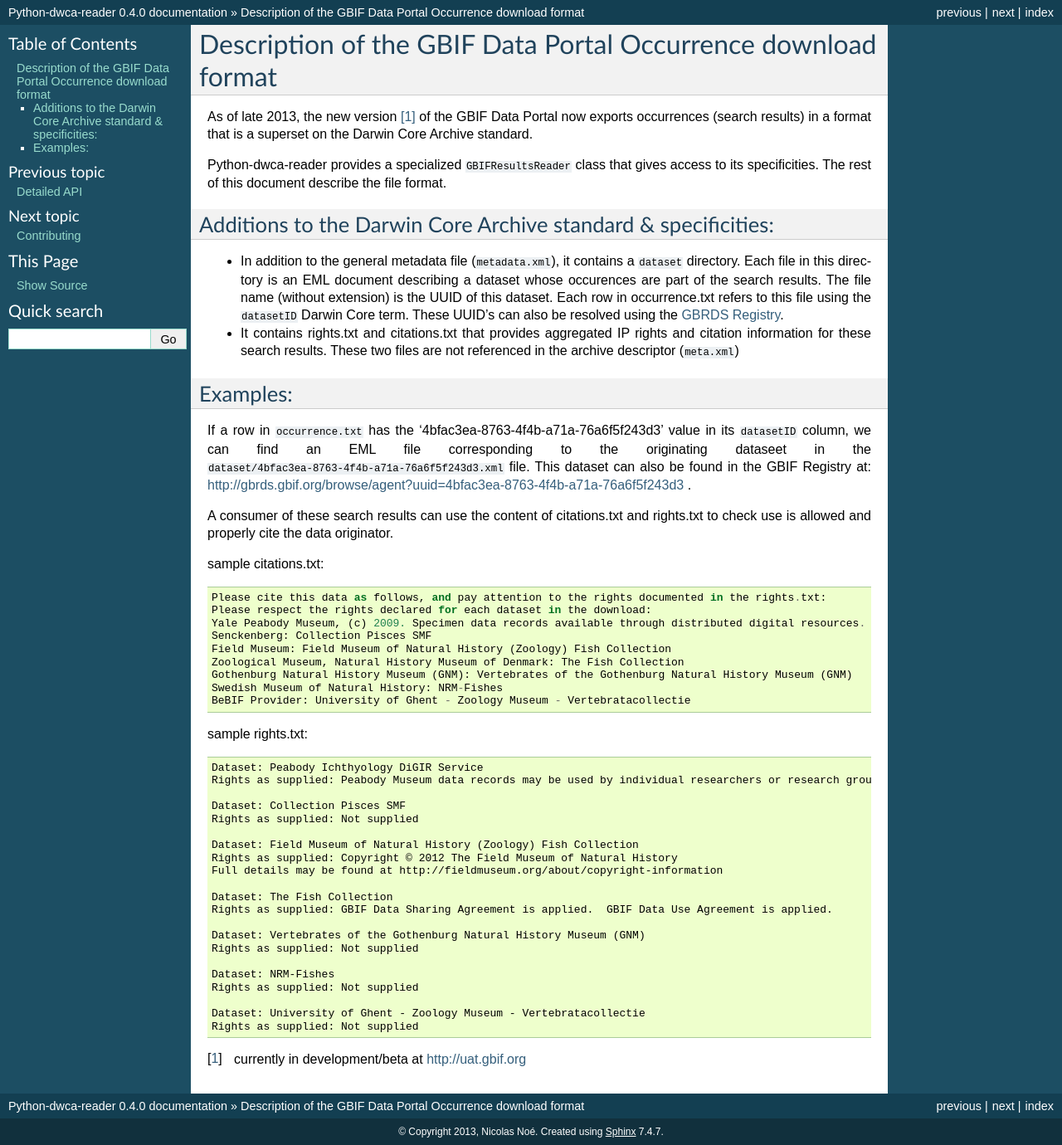
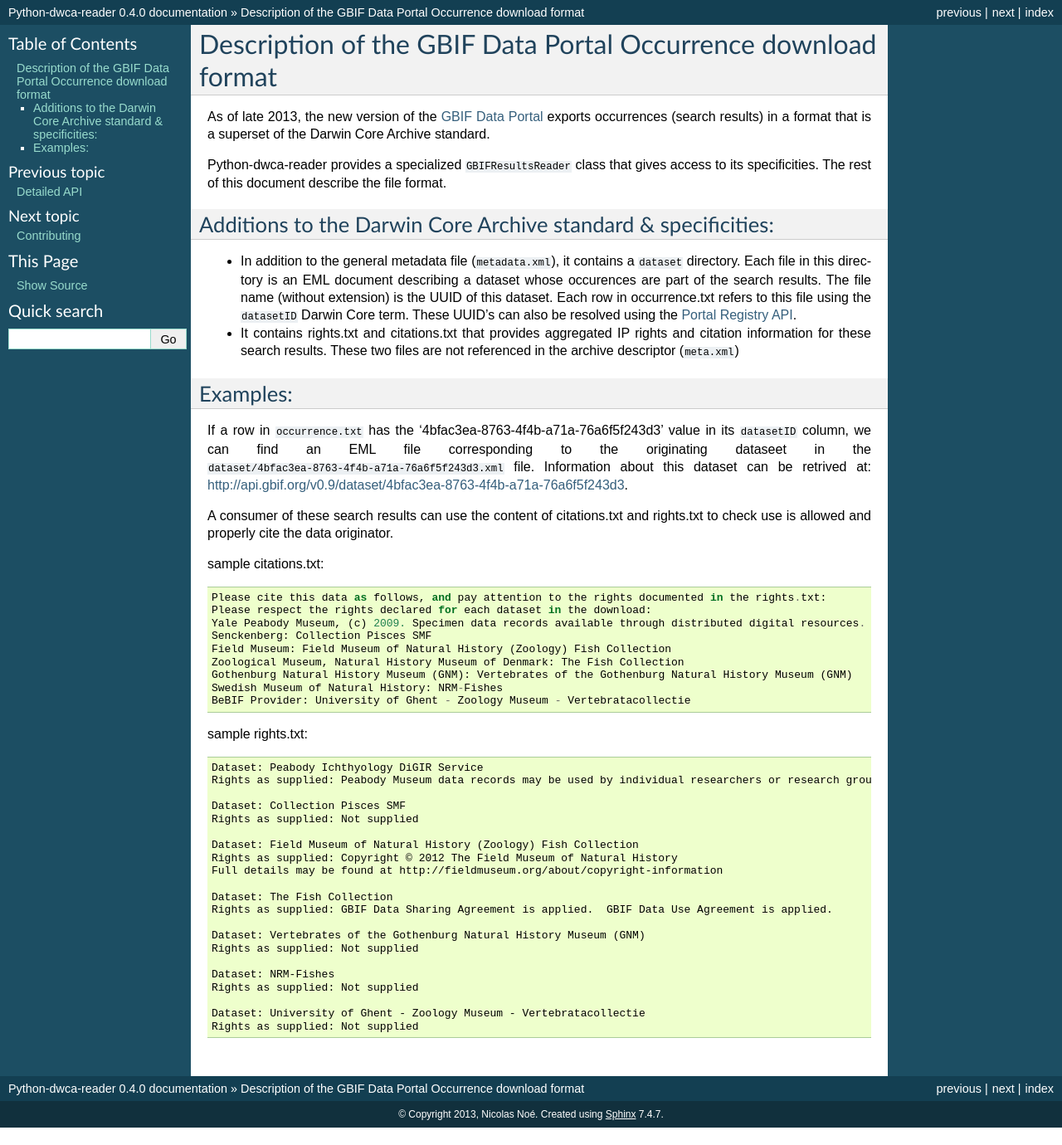
Before and after one commit to BelgianBiodiversityPlatform/python-dwca-reader, a Sphinx documentation site: the page built from doc/gbif_results.rst, in a window 1280 px wide. Shown: the whole page at 83% size. Built offline with Sphinx 7.4.7, drawn with Linux system fonts in a browser that asks for light colours; after the commit the page ends 1359 px from its top, so only the background shows below that.

Commit message:
Doc. update after the production status of the new GBIF Data Portal.

```diff
--- a/doc/gbif_results.rst
+++ b/doc/gbif_results.rst
@@ -1,20 +1,20 @@
 Description of the GBIF Data Portal Occurrence download format
 ==============================================================
 
-As of late 2013, the new version [1]_ of the GBIF Data Portal now exports occurrences (search results) in a format that is a superset on the Darwin Core Archive standard.
+As of late 2013, the new version of the `GBIF Data Portal`_ exports occurrences (search results) in a format that is a superset of the Darwin Core Archive standard.
 
 Python-dwca-reader provides a specialized ``GBIFResultsReader`` class that gives access to its specificities. The rest of this document describe the file format.
 
 Additions to the Darwin Core Archive standard & specificities:
 --------------------------------------------------------------
 
-* In addition to the general metadata file (``metadata.xml``), it contains a ``dataset`` directory. Each file in this directory is an EML document describing a dataset whose occurences are part of the search results. The file name (without extension) is the UUID of this dataset. Each row in occurrence.txt refers to this file using the ``datasetID`` Darwin Core term. These UUID's can also be resolved using the `GBRDS Registry`_.
+* In addition to the general metadata file (``metadata.xml``), it contains a ``dataset`` directory. Each file in this directory is an EML document describing a dataset whose occurences are part of the search results. The file name (without extension) is the UUID of this dataset. Each row in occurrence.txt refers to this file using the ``datasetID`` Darwin Core term. These UUID's can also be resolved using the `Portal Registry API`_.
 * It contains rights.txt and citations.txt that provides aggregated IP rights and citation information for these search results. These two files are not referenced in the archive descriptor (``meta.xml``)
 
 Examples:
 ---------
 
-If a row in ``occurrence.txt`` has the '4bfac3ea-8763-4f4b-a71a-76a6f5f243d3' value in its ``datasetID`` column, we can find an EML file corresponding to the originating dataseet in the ``dataset/4bfac3ea-8763-4f4b-a71a-76a6f5f243d3.xml`` file. This dataset can also be found in the GBIF Registry at: http://gbrds.gbif.org/browse/agent?uuid=4bfac3ea-8763-4f4b-a71a-76a6f5f243d3 .
+If a row in ``occurrence.txt`` has the '4bfac3ea-8763-4f4b-a71a-76a6f5f243d3' value in its ``datasetID`` column, we can find an EML file corresponding to the originating dataseet in the ``dataset/4bfac3ea-8763-4f4b-a71a-76a6f5f243d3.xml`` file. Information about this dataset can be retrived at: http://api.gbif.org/v0.9/dataset/4bfac3ea-8763-4f4b-a71a-76a6f5f243d3.
 
 A consumer of these search results can use the content of citations.txt and rights.txt to check use is allowed and properly cite the data originator.
 
@@ -59,5 +59,5 @@ sample rights.txt:
     Dataset: University of Ghent - Zoology Museum - Vertebratacollectie
     Rights as supplied: Not supplied
 
-.. _GBRDS Registry: http://gbrds.gbif.org/index
-.. [1] currently in development/beta at http://uat.gbif.org
+.. _GBIF Data Portal: http://www.gbif.org/occurrence
+.. _Portal Registry API: http://www.gbif.org/developer/registry
--- a/doc/index.rst
+++ b/doc/index.rst
@@ -166,10 +166,11 @@ Example use
 
 4. GBIF Data Portal exports
 
-The new version of the GBIF Data Portal (to be released later this year) will allow users to export searched occurrences as a zip file. The file format is actually a slightly augmented version of `Darwin Core Archive`_ (see :doc:`gbif_results`) that can also be read with this library in two different ways:
+The new version of the GBIF Data Portal allow users to export searched occurrences as a zip file. The file format is actually a slightly augmented version of `Darwin Core Archive`_ (see :doc:`gbif_results`) that can also be read with this library in two different ways:
 
 - As a standard DwC-A file (see example above). In this case you won't have access to the additional, non-standard features.
 - Via the specific ``GBIFResultsReader``, see example below:
+
 
 .. code:: python
 
```
Also changed, not shown: doc/api.rst (line endings or trailing spaces).
